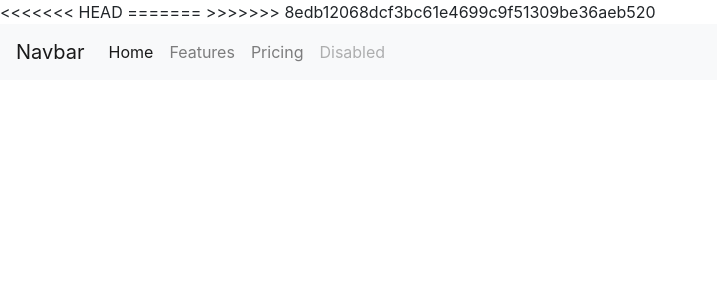
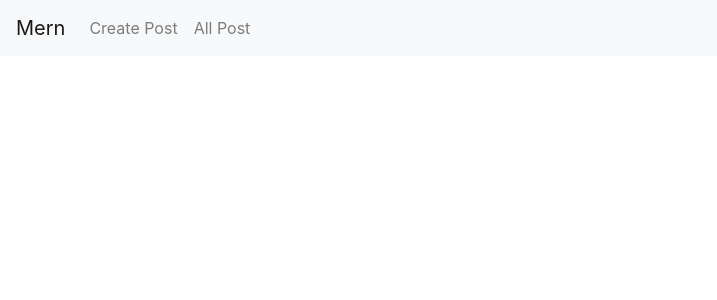
Before and after one commit to Anand955/Devlopement, a React (Vite) app in the folder Frontend/: page / in a window 1280 px wide. Shown: the top 300 px of the page, without its empty margins (0-717 px from the left). Built offline with nearby package versions, Linux system fonts and the light colour scheme.

Commit message:
21-6-24 Routing

```diff
--- a/Frontend/index.html
+++ b/Frontend/index.html
@@ -4,14 +4,11 @@
     <meta charset="UTF-8" />
     <link rel="icon" type="image/svg+xml" href="/vite.svg" />
     <meta name="viewport" content="width=device-width, initial-scale=1.0" />
-<<<<<<< HEAD
     <link rel="stylesheet" href="https://cdn.jsdelivr.net/npm/bootstrap@4.6.2/dist/css/bootstrap.min.css">
     <script src="https://cdn.jsdelivr.net/npm/jquery@3.7.1/dist/jquery.slim.min.js"></script>
     <script src="https://cdn.jsdelivr.net/npm/popper.js@1.16.1/dist/umd/popper.min.js"></script>
     <script src="https://cdn.jsdelivr.net/npm/bootstrap@4.6.2/dist/js/bootstrap.bundle.min.js"></script>
-=======
->>>>>>> 8edb12068dcf3bc61e4699c9f51309be36aeb520
-    <title>Vite + React</title>
+    <title>Mern App</title>
   </head>
   <body>
     <div id="root"></div>
--- a/Frontend/package.json
+++ b/Frontend/package.json
@@ -12,7 +12,8 @@
   "dependencies": {
     "install": "^0.13.0",
     "react": "^18.2.0",
-    "react-dom": "^18.2.0"
+    "react-dom": "^18.2.0",
+    "react-router-dom": "^6.23.1"
   },
   "devDependencies": {
     "@types/react": "^18.2.66",
--- a/Frontend/src/App.jsx
+++ b/Frontend/src/App.jsx
@@ -1,11 +1,18 @@
 import React from 'react'
 import Navbar from './Components/Navbar'
+import {BrowserRouter, Router, Route }  from "react-router-dom"
+
 
 const App = () => {
   return (
-    <div>
-      <Navbar/>
-    </div>
+<>
+
+<Navbar/>
+
+</>
+
+
+
   )
 }
 
--- a/Frontend/src/Components/Navbar.jsx
+++ b/Frontend/src/Components/Navbar.jsx
@@ -1,30 +1,26 @@
 import React from 'react'
-// import './App.css'
+
 
 const Navbar = () => {
   return (
    <>
 
 
-   <nav class="navbar navbar-expand-lg navbar-light bg-light">
-  <a class="navbar-brand" href="#">Navbar</a>
-  <button class="navbar-toggler" type="button" data-toggle="collapse" data-target="#navbarNav" aria-controls="navbarNav" aria-expanded="false" aria-label="Toggle navigation">
-    <span class="navbar-toggler-icon"></span>
+   <nav className="navbar navbar-expand-lg navbar-light bg-light">
+  <a className="navbar-brand" href="#">Mern</a>
+  <button className="navbar-toggler" type="button" data-toggle="collapse" data-target="#navbarNav" aria-controls="navbarNav" aria-expanded="false" aria-label="Toggle navigation">
+    <span className="navbar-toggler-icon"></span>
   </button>
-  <div class="collapse navbar-collapse" id="navbarNav">
-    <ul class="navbar-nav">
-      <li class="nav-item active">
-        <a class="nav-link" href="#">Home <span class="sr-only">(current)</span></a>
+  <div className="collapse navbar-collapse" id="navbarNav">
+    <ul className="navbar-nav">
+
+      <li className="nav-item">
+        <a className="nav-link" href="#">Create Post</a>
       </li>
-      <li class="nav-item">
-        <a class="nav-link" href="#">Features</a>
+      <li className="nav-item">
+        <a className="nav-link" href="#">All Post</a>
       </li>
-      <li class="nav-item">
-        <a class="nav-link" href="#">Pricing</a>
-      </li>
-      <li class="nav-item">
-        <a class="nav-link disabled" href="#">Disabled</a>
-      </li>
+
     </ul>
   </div>
 </nav>
```
Also changed, not shown: 1 other file (tests, documents, lock files or other folders).
